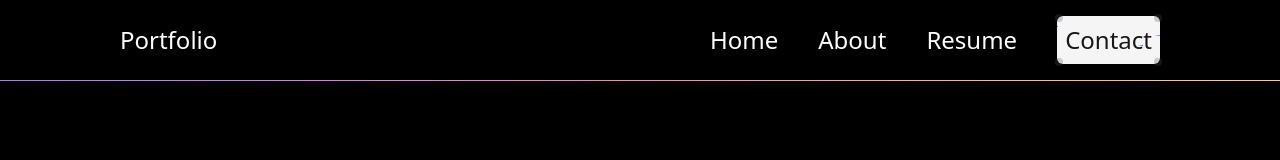
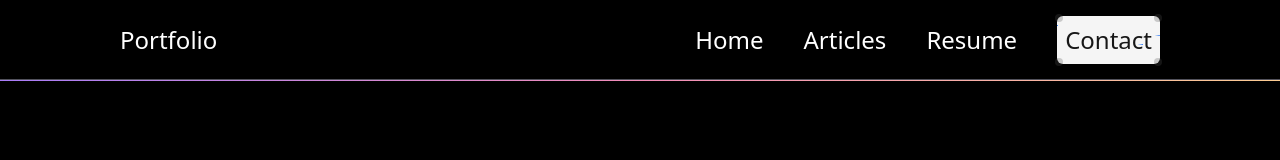
Before and after one commit to AlokPy1484/Portfolio, a Next.js app: page /pages/blog in a window 1280 px wide. Shown: the top 160 px of the page. Built offline with nearby package versions, Linux system fonts and the light colour scheme.

Commit message:
navbar code fix/update

```diff
--- a/components/ui/Navbar.tsx
+++ b/components/ui/Navbar.tsx
@@ -1,4 +1,5 @@
 import { Cover } from "@/components/ui/cover";
+import Link from "next/link";
 
 
 function Navbar(){
@@ -26,11 +27,11 @@ function Navbar(){
 
 
     return(
-        <div className="fixed top-0 w-screen h-20 flex flex-row justify-center md:justify-between items-center md:px-30 backdrop-blur-xs text-white md:text-2xl z-100">
-            <div className="hidden md:block">Portfolio</div>
+        <div className="fixed top-0 w-screen h-20 flex flex-row justify-center md:justify-between items-center md:px-30 backdrop-blur-xl border-b border-b-zinc-600 text-white md:text-2xl z-100">
+            <div onClick={scrollToTop} className="hidden md:block cursor-pointer">Portfolio</div>
             <div className="flex flex-row justify-center items-center h-10 gap-10">
-                <div onClick={scrollToTop} className="cursor-pointer">Home</div>
-                <div>About</div>
+                <div className="cursor-pointer"> <Link href="/">Home</Link></div>
+                <div> <Link href="/pages/blog">Articles</Link> </div>
                 <div onClick={openResume} className="cursor-pointer">Resume</div>
                 <div onClick={scrollToContact} className="cursor-pointer"><Cover >Contact</Cover></div>
             </div>
```
